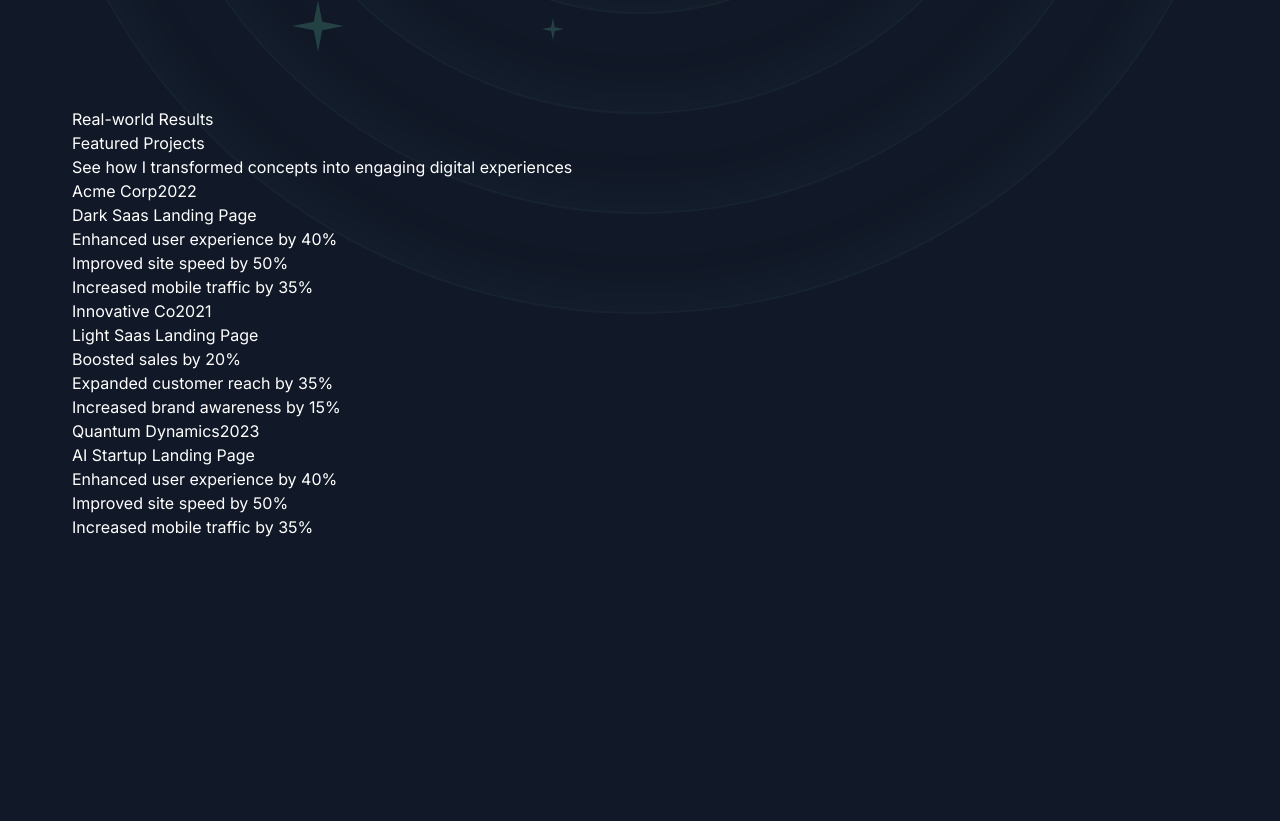
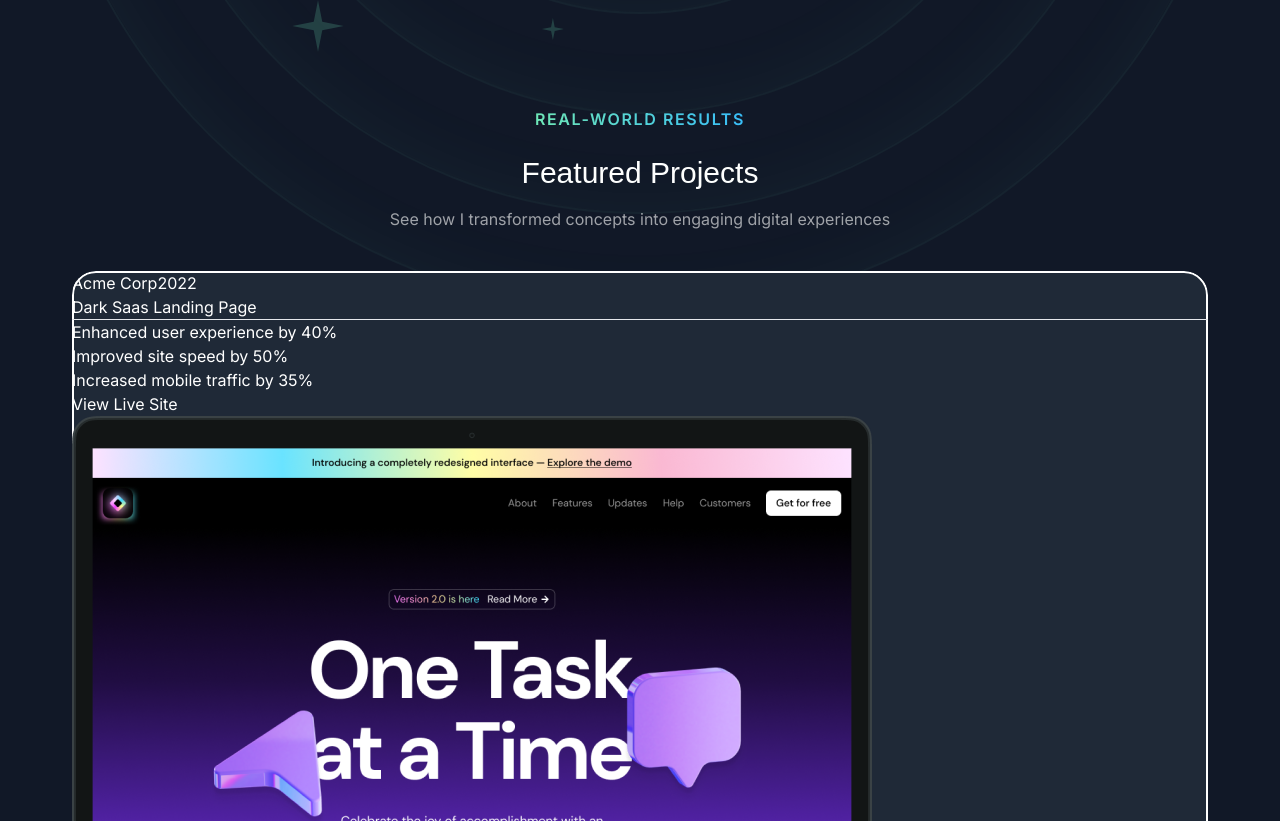
Before and after one commit to cherchezvous-uyen/uyen-porfolio, a Next.js app in the folder starter-template/: page / in a window 1280 px wide. Shown: the part 699-1520 px from the top of the page. Before the commit the page ends 1238 px from the top, so only its background shows below. Built offline with nearby package versions, Linux system fonts and the light colour scheme; a web font is replaced by a local one.

Commit message:
featured

```diff
--- a/starter-template/src/sections/Projects.tsx
+++ b/starter-template/src/sections/Projects.tsx
@@ -1,6 +1,7 @@
 import darkSaasLandingPage from "@/assets/images/dark-saas-landing-page.png";
 import lightSaasLandingPage from "@/assets/images/light-saas-landing-page.png";
 import aiStartupLandingPage from "@/assets/images/ai-startup-landing-page.png";
+import Image from "next/image";
 
 const portfolioProjects = [
   {
@@ -45,22 +46,29 @@ export const ProjectsSection = () => {
   return (
     <div>
       <div className="container">
-        <p>Real-world Results</p>
-        <h1>Featured Projects</h1>
-        <p>See how I transformed concepts into engaging digital experiences</p>
-        <div>
+        <div className="flex justify-center">
+          <p className="uppercase font-semibold tracking-widest bg-gradient-to-r from-emerald-300 to-sky-400 text-transparent bg-clip-text">Real-world Results</p>
+        </div>
+        <h2 className="font-serif text-3xl text-center mt-6">Featured Projects</h2>
+        <p className="text-center text-white/60 mt-4">See how I transformed concepts into engaging digital experiences</p>
+        <div className="flex flex-col mt-10">
           {portfolioProjects.map((project) => (
-            <div key={project.title}>
+            <div key={project.title} className="bg-gray-800 rounded-3xl relative z-0 overflow-hidden after:-z-10 after:content-[''] after:absolute after:inset-0 after:outline-2 after:outline after:-outline-offset-2 after:rounded-3xl">
               <div>
                 <span>{project.company}</span>
                 <span>{project.year}</span>
               </div>
               <h3>{project.title}</h3>
+              <hr />
               <ul>
                 {project.results.map(result=> (
                   <li>{result.title}</li>
                 ))}
               </ul>
+              <a href={project.link}>
+                <button>View Live Site</button>
+              </a>
+              <Image src={project.image} alt={project.title}/>
             </div>
           ))}
         </div>
```
